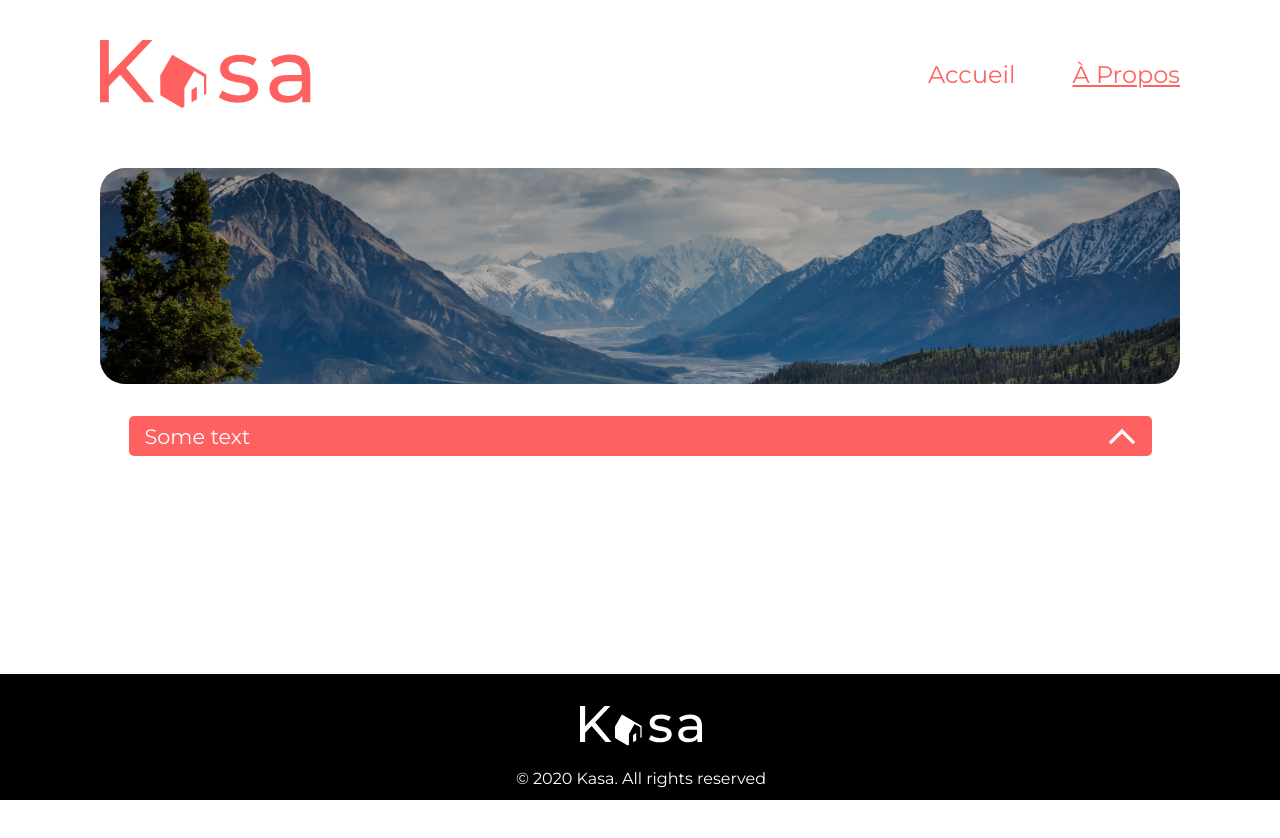
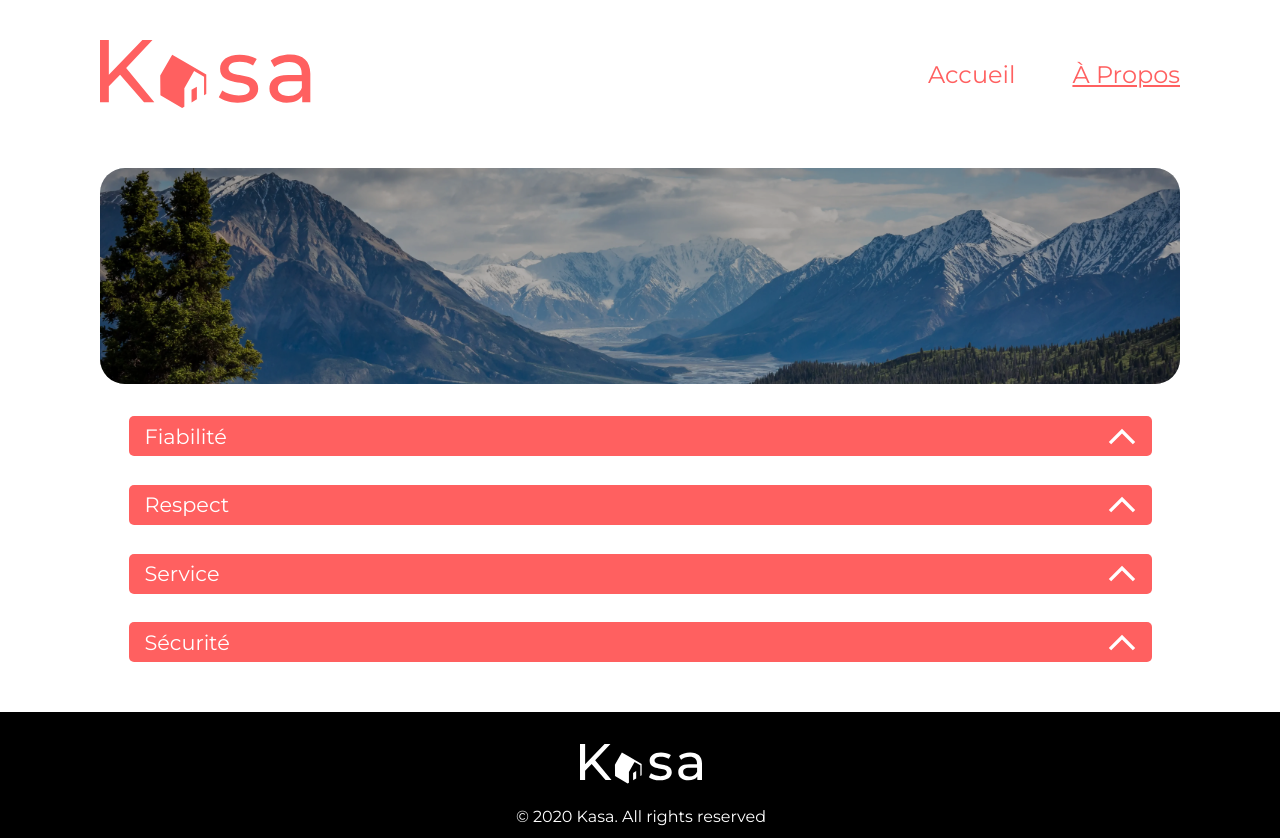
Before and after one commit to fdacheux/projet-7_kasa, a React (Create React App) app: page /about in a window 1280 px wide. Before the commit the page ends 800 px from the top, so only its background shows below. Built offline with nearby package versions, Linux system fonts and the light colour scheme.

Commit message:
feat(about page): render accordions in about page
use a map on about data json file to create the right number of accordions and pass them the right
texts, titles and ids

```diff
--- a/src/components/Collapse/index.tsx
+++ b/src/components/Collapse/index.tsx
@@ -1,8 +1,10 @@
 import style from "./Collapse.module.scss";
 import UpChevron from "../../assets/images/up-arrow.svg";
 import { useState, useEffect } from "react";
+import IProps from "../../models/about.model"
 
-const Collapse = () => {
+const Collapse = (props : IProps) => {
+
   const [isCollapsed, setCollapse] = useState(false);
 
   const changeCollapse = () => setCollapse(!isCollapsed);
@@ -11,22 +13,19 @@
   }, [isCollapsed]);
 
   return (
-    <div className={style.accordion}>
+    <div className={style.accordion} key={props.id}>
       <button
         onClick={changeCollapse}
         className={style.headerButton}
         aria-expanded={isCollapsed}
       >
-        <h2 className={style.headerButton__header}>Some text</h2>
+        <h2 className={style.headerButton__header}>{props.title}</h2>
         <img src={UpChevron} alt="contenu visible" className={isCollapsed ? style.headerButton__chevron : style.headerButton__chevronActive} />
       </button>
       {isCollapsed && (
         <div className={style.descriptionBox}>
           <p className={style.descriptionBox__text}>
-            Lorem, ipsum dolor sit amet consectetur adipisicing elit. Quidem
-            consequatur quos, delectus amet sequi pariatur sit. Maiores
-            veritatis rerum nihil accusantium? Recusandae, dolorem rerum.
-            Sapiente soluta minus ad consequatur quo?
+            {props.text}
           </p>
         </div>
       )}
--- /dev/null
+++ b/src/models/about.model.ts
@@ -0,0 +1,5 @@
+export default interface aboutData {
+    id: string,
+    title: string,
+    text: string
+}
--- /dev/null
+++ b/src/pages/About/About.data.json
@@ -0,0 +1,22 @@
+[
+  {
+    "id": "a2j3k4n6",
+    "title": "Fiabilité",
+    "text": "Les annonces postées sur Kasa garantissent une fiabilité totale. Les photos sont conformes aux logements, et toutes les informations sont régulièrement vérifiées  par nos équipes."
+  },
+  {
+    "id": "r2h2y2j3",
+    "title": "Respect",
+    "text": "La bienveillance fait partie des valeurs fondatrices de Kasa. Tout comportement discriminatoire ou de perturbation du voisinage entraînera une exclusion de notre plateforme."
+  },
+  {
+    "id": "z2j3m5n6",
+    "title": "Service",
+    "text": "Nos équipes se tiennent à votre disposition pour vous fournir une expérience parfaite. N'hésitez pas à nous contacter si vous avez la moindre question."
+  },
+  {
+    "id": "7q8r2g2j",
+    "title": "Sécurité",
+    "text": "La sécurité est la priorité de Kasa. Aussi bien pour nos hôtes que pour les voyageurs, chaque logement correspond aux critères de sécurité établis par nos services. En laissant une note aussi bien à l'hôte qu'au locataire, cela permet à nos équipes de vérifier que les standards sont bien respectés. Nous organisons également des ateliers sur la sécurité domestique pour nos hôtes."
+  }
+]
--- a/src/pages/About/About.module.scss
+++ b/src/pages/About/About.module.scss
@@ -5,7 +5,8 @@
     width: 100%;
     margin-top: 2em;
     display: flex;
-    justify-content: center;
+    flex-direction: column;
+    gap: 1.8em;
     @include medium-screens{
         margin-top: 1em;
     }
--- a/src/pages/About/index.tsx
+++ b/src/pages/About/index.tsx
@@ -1,14 +1,18 @@
 import Banner from "../../components/Banner";
 import bannerAbout from "../../assets/images/about-banner-img.webp";
 import Collapse from "../../components/Collapse";
-import style from "./About.module.scss"
+import style from "./About.module.scss";
+import aboutData from "./About.data.json";
 
-function About({ ...props }) {
+function About() {
+
   return (
     <main>
       <Banner isHomepage={false} hasTitle={false} imgUrl={bannerAbout} />
       <section className={style.aboutSection}>
-        <Collapse />
+        {aboutData.map((element) => (
+          <Collapse id={element.id} title={element.title} text={element.text} />
+        ))}
       </section>
     </main>
   );
--- a/src/style/utils/functions.scss
+++ b/src/style/utils/functions.scss
@@ -1,5 +0,0 @@
-
-
-@function rotates() {
-
-}
```
